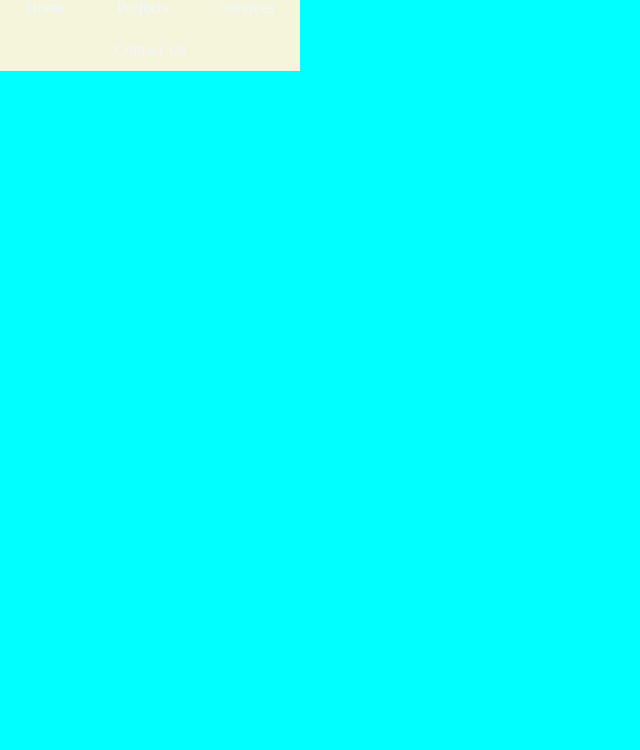
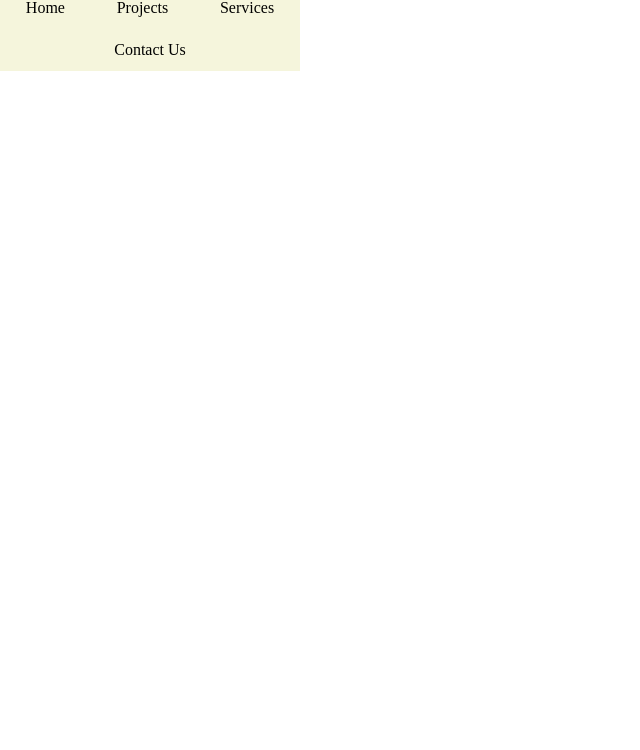
Before and after one commit to risima1415/wdd131, a plain HTML site: page week01/basic-layout.html in a window 1280 px wide. Shown: the part 50-800 px from the top of the page, without its empty margins (0-640 px from the left). Drawn offline with Linux system fonts and the light colour scheme.

Commit message:
color change

```diff
--- a/week01/styles/layout.css
+++ b/week01/styles/layout.css
@@ -4,7 +4,6 @@
 }
 
 body {
-    background-color: aqua;
     display: grid;
     height: 100vh;
     grid-template: auto 1fr auto / 300px 1fr auto;
@@ -19,13 +18,14 @@ nav {
     flex-wrap: wrap;
     background-color: beige;
     align-items: center;
+    color: black;
 }
 .navigation li {
     flex: 1 1 auto;
 }
 .navigation a {
     display: block;
-    color: aliceblue;
+    color: black;
     padding: 0.75rem;
     text-decoration: none;
     text-align: center;
```
